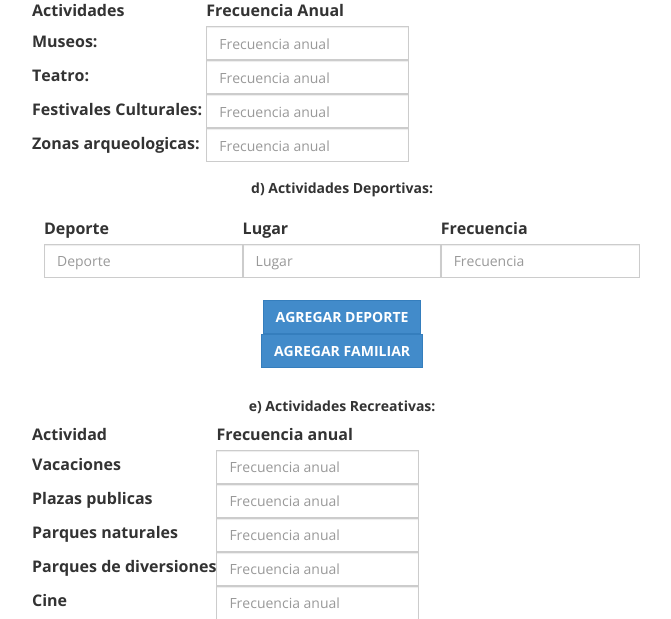
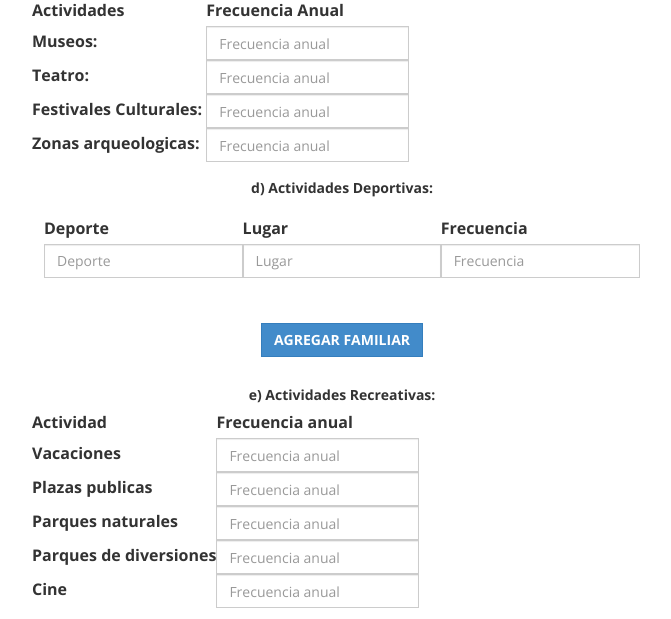
Before and after one commit to ericklandaverde/estudioCorseprin, a PHP site: page /formularioInvSocialFamiliar.php in a window 1280 px wide. Shown: the part 890-1509 px from the top of the page, without its empty margins (298-969 px from the left). Run offline with PHP 8.4, Linux system fonts and the light colour scheme; data that the repository does not hold is empty; some libraries are stand-ins or nearby versions.

Commit message:
Cambios en formulario economico

```diff
--- a/formularioInvSocialFamiliar.php
+++ b/formularioInvSocialFamiliar.php
@@ -313,7 +313,6 @@ else
                                 <td><input type="text" class="form-control" id="frecuencia" placeholder="Frecuencia" name="frecuencia" required></td>
                             </tr>
                             </table><br>
-                            <input type="button" class="addRowDeportes btn btn-primary" value="Agregar Deporte" />
                             <br><input type="button" class="addRow btn btn-primary" value="Agregar familiar" />
                             </div>
                         </div>
```
